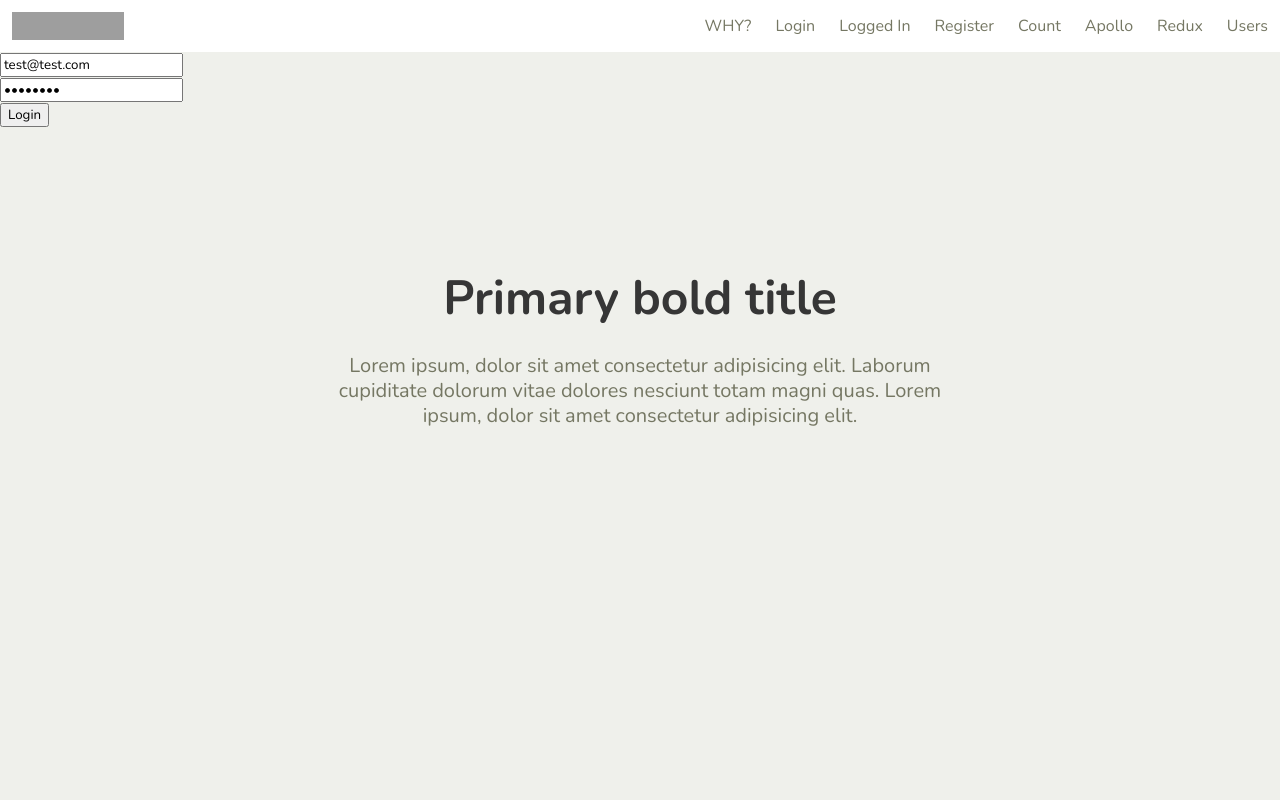
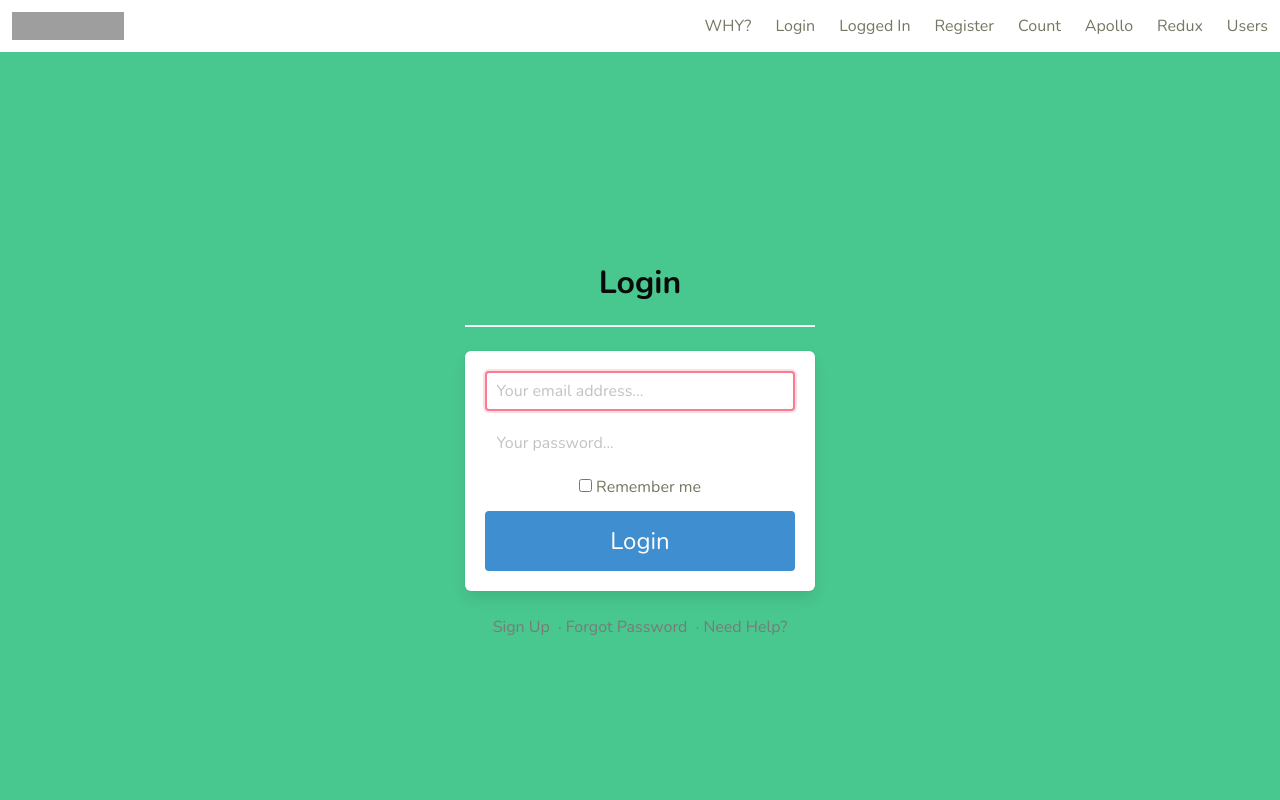
Before and after one commit to ta-toshio/count-backward-scheduler, a Next.js app in the folder frontend/: page /login in a window 1280 px wide. Shown: the top 800 px of the page. Built offline with nearby package versions, Linux system fonts and the light colour scheme; grey boxes are pictures that could not be loaded.

Commit message:
Update login form

```diff
--- /dev/null
+++ b/frontend/src/app/yup.ts
@@ -0,0 +1,28 @@
+import * as Yup from 'yup'
+
+const jp = {
+  mixed: {
+    required: '入力してください',
+    notType: ({ type }) => {
+      let translateType = type
+      if (type === 'number') {
+        translateType = '数字'
+      }
+      return `${translateType}で入力してください`
+    },
+  },
+  string: {
+    email: 'フォーマットが不適切です',
+    url: '無効なURLです',
+    min: '${min}文字以上で入力してください',
+    max: '${max}文字以下で入力してください',
+  },
+  number: {
+    min: '${min}より大きな数で入力してください',
+    max: '${max}より小さな数で入力してください',
+  },
+}
+
+Yup.setLocale(jp)
+
+export default Yup
--- a/frontend/src/pages/login.tsx
+++ b/frontend/src/pages/login.tsx
@@ -1,71 +1,40 @@
-import React, { useState } from 'react'
+import React from 'react'
 import type { NextPage } from 'next'
 import { useRouter } from 'next/router'
+import { useForm } from 'react-hook-form'
+import { yupResolver } from '@hookform/resolvers/yup'
 
 import Layout from '../components/Layout'
 import httpClient from '../app/httpClient'
+import Yup from '../app/yup'
+
+const schema = Yup.object().shape({
+  email: Yup.string().required().email(),
+  password: Yup.string().required().min(6),
+})
 
 const Login: NextPage = () => {
   const router = useRouter()
-  const [formData, setFormData] = useState<{
-    email: string
-    password: string
-    emailError: string
-    passwordError: string
-  }>({
-    email: 'test@test.com',
-    password: 'password',
-    emailError: '',
-    passwordError: '',
+  const {
+    register,
+    handleSubmit,
+    formState: { errors },
+  } = useForm({
+    resolver: yupResolver(schema),
   })
-
-  /**
-   * Handle input change.
-   *
-   * @param {object} e
-   *   The event object.
-   */
-  const handleInputChange = (e: React.FormEvent<HTMLInputElement>): void => {
-    setFormData({
-      ...formData,
-      [e.currentTarget.name]: e.currentTarget.value,
-      emailError: '',
-      passwordError: '',
-    })
-  }
 
   /**
    * Submit the form.
    */
-  const submit = (): Promise<void> => {
-    const { email, password } = formData
-
-    // Check for valid email address.
-    if (!email) {
-      setFormData({
-        ...formData,
-        emailError: 'Please provide a valid email address',
-      })
-      return
-    }
-
-    // Check for valid password.
-    if (!password) {
-      setFormData({
-        ...formData,
-        passwordError: 'Please provide a valid password',
-      })
-      return
-    }
-
+  const submit = (data): Promise<void> => {
     // Make API call if everything is fine.
     // props.login(email, password);
-    httpClient.get('/sanctum/csrf-cookie').then((_) => {
+    return httpClient.get('/sanctum/csrf-cookie').then((_) => {
       // Login...
       httpClient
         .post('/login', {
-          email: email,
-          password: password,
+          email: data.email,
+          password: data.password,
         })
         .then((_) => {
           router.push('/')
@@ -78,40 +47,58 @@ const Login: NextPage = () => {
 
   return (
     <Layout>
-      <div>
+      <section className="hero is-success is-fullheight">
+        <div className="hero-body">
+          <div className="login-container container has-text-centered">
+            <div className="column is-4 is-offset-4">
+              <h3 className="title has-text-black">Login</h3>
+              <hr className="login-hr" />
+              <div className="box">
+                <form onSubmit={handleSubmit(submit)}>
+                  <div className="field">
+                    <div className="control">
                       <input
+                        {...register('email', { required: true })}
                         type="text"
-          value={formData.email}
+                        className="input"
                         placeholder="Your email address..."
-          onChange={(e) => {
-            handleInputChange(e)
-          }}
-          name="email"
+                        autoFocus
                       />
-        {formData.emailError && <div>{formData.emailError}</div>}
+                      <p>{errors && errors.email?.message}</p>
                     </div>
-      <div>
-        <input
-          type="password"
-          value={formData.password}
-          placeholder="Your password..."
-          onChange={(e) => {
-            handleInputChange(e)
-          }}
-          name="password"
-        />
-        {formData.passwordError && <div>{formData.passwordError}</div>}
                   </div>
 
-      <div>
-        <button
-          onClick={() => {
-            submit()
-          }}
-        >
+                  <div className="field">
+                    <div className="control">
+                      <input
+                        {...register('password', { required: true })}
+                        type="password"
+                        className="input"
+                        placeholder="Your password..."
+                      />
+                      <p>{errors && errors.password?.message}</p>
+                    </div>
+                  </div>
+                  <div className="field">
+                    <label className="checkbox">
+                      <input type="checkbox" /> Remember me
+                    </label>
+                  </div>
+                  <button className="button is-block is-info is-large is-fullwidth">
                     Login
+                    <i className="fa fa-sign-in" />
                   </button>
+                </form>
               </div>
+              <p className="has-text-grey">
+                <a href="../">Sign Up</a> &nbsp;·&nbsp;
+                <a href="../">Forgot Password</a> &nbsp;·&nbsp;
+                <a href="../">Need Help?</a>
+              </p>
+            </div>
+          </div>
+        </div>
+      </section>
     </Layout>
   )
 }
--- a/frontend/src/styles/global.scss
+++ b/frontend/src/styles/global.scss
@@ -37,3 +37,5 @@ $input-shadow: none;
 //@import "../../node_modules/bulma/sass/layout/section.sass";
 
 @import "../../node_modules/bulma/bulma.sass";
+
+@import "login";
--- /dev/null
+++ b/frontend/src/styles/login.scss
@@ -0,0 +1,3 @@
+.login-container {
+  max-width: 95%;
+}
```
Lines whose indentation alone changed are shown as unchanged.
